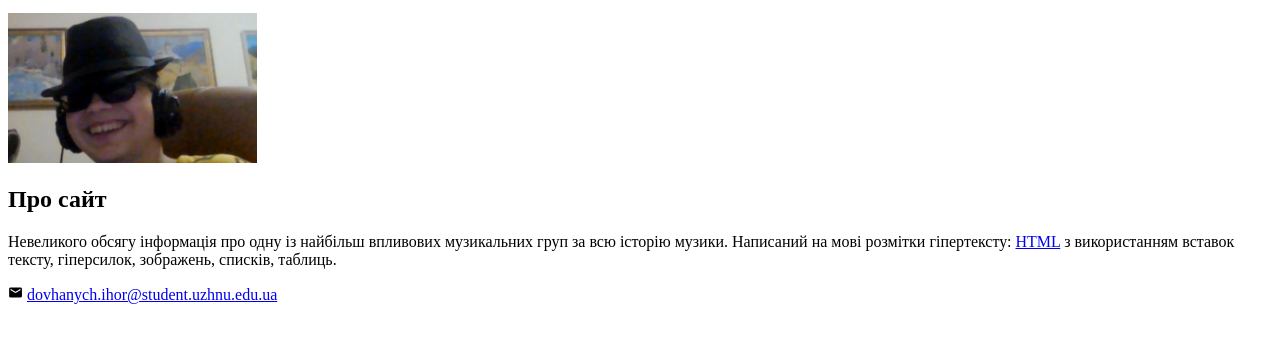
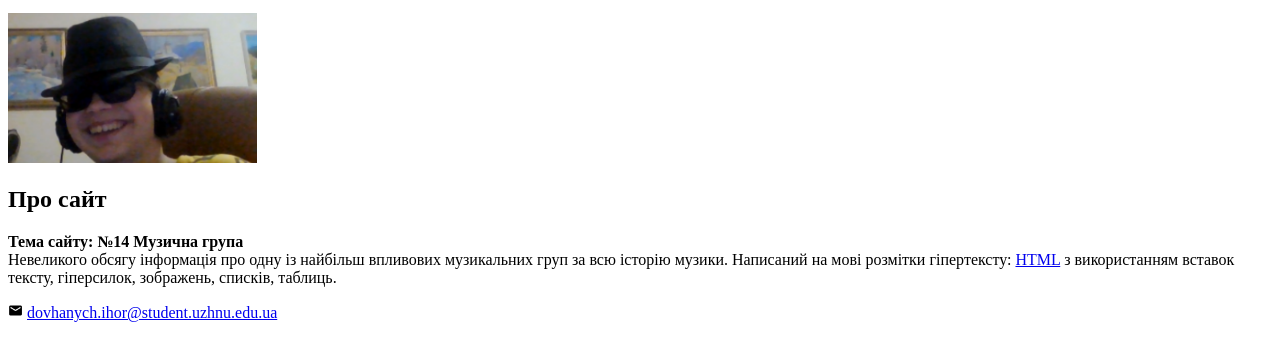
Before and after one commit to IhorDovhanych/WEBprograming, a plain HTML site: page Lab1/aboutme.html in a window 1280 px wide. Shown: the part 207-568 px from the top of the page. Drawn offline with Linux system fonts and the light colour scheme.

Commit message:
first lab

```diff
--- a/Lab1/aboutme.html
+++ b/Lab1/aboutme.html
@@ -33,6 +33,8 @@
           <section>
               <h2>Про сайт</h2>
               <p>
+                  <strong>Тема сайту: №14 Музична група</strong>
+                  <br>
                   Невеликого обсягу інформація про одну із найбільш впливових музикальних груп за
                   всю історію музики. Написаний на мові розмітки гіпертексту: <a href="https://uk.wikipedia.org/wiki/HTML">HTML</a>
                   з використанням вставок тексту, гіперсилок, зображень, списків, таблиць.
```
